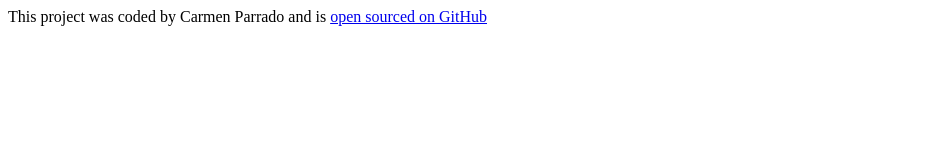
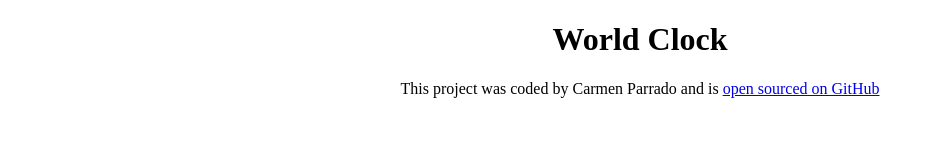
Before and after one commit to PinkKestrel/World-clock-SCP, a plain HTML site: page index.html in a window 1280 px wide. Shown: the whole page, without its empty margins (0-934 px from the left). Drawn offline with Linux system fonts and the light colour scheme.

Commit message:
Added the link to the GitHub repository

```diff
--- a/css/style.css
+++ b/css/style.css
@@ -0,0 +1,3 @@
+body {
+  text-align: center;
+}
--- a/index.html
+++ b/index.html
@@ -7,9 +7,13 @@
     <title>World-Clock</title>
   </head>
   <body>
+    <h1>World Clock</h1>
     <footer>
       This project was coded by Carmen Parrado and is
-      <a href="http://" target="_blank" rel="noopener noreferrer"
+      <a
+        href="https://github.com/PinkKestrel/World-clock-SCP"
+        target="_blank"
+        rel="noopener noreferrer"
         >open sourced on GitHub</a
       >
     </footer>
```
